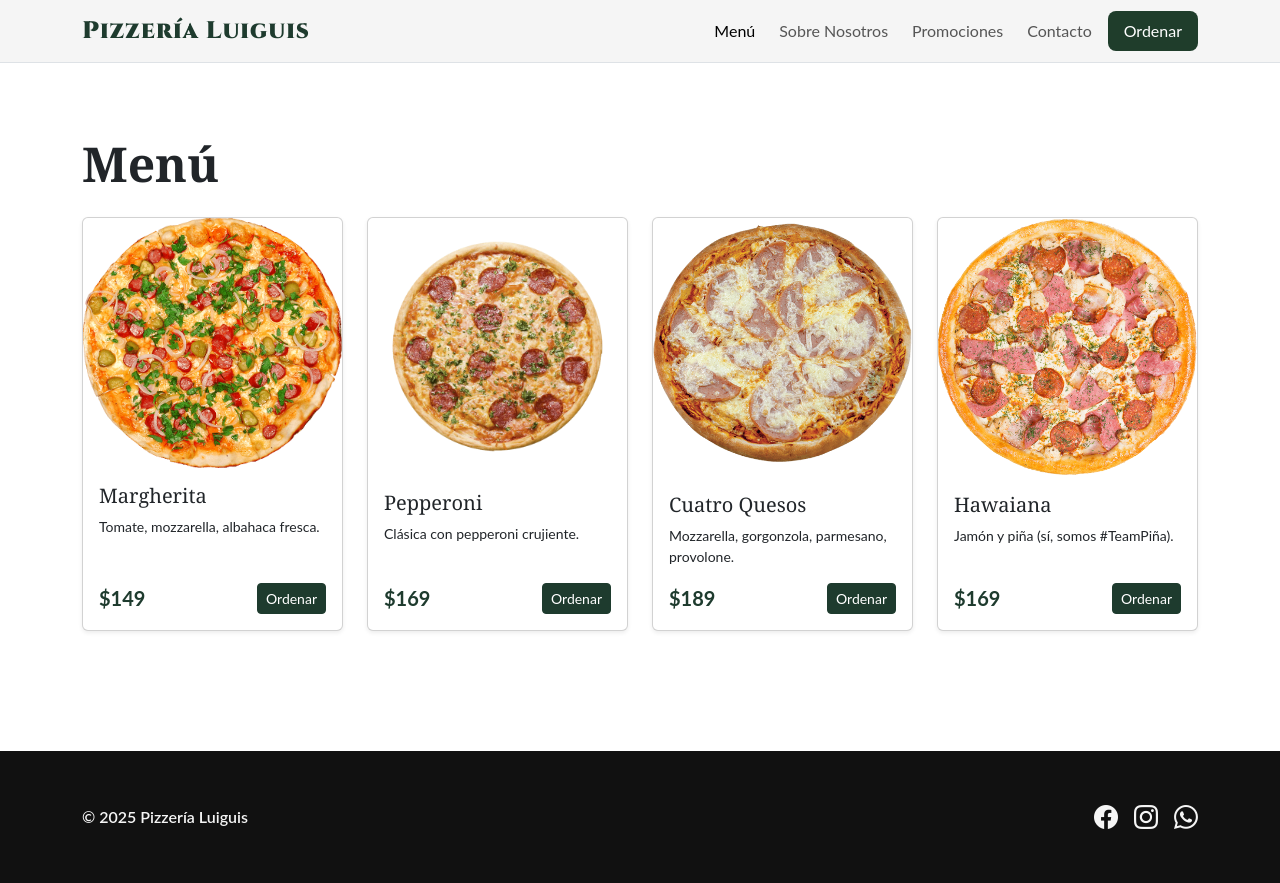
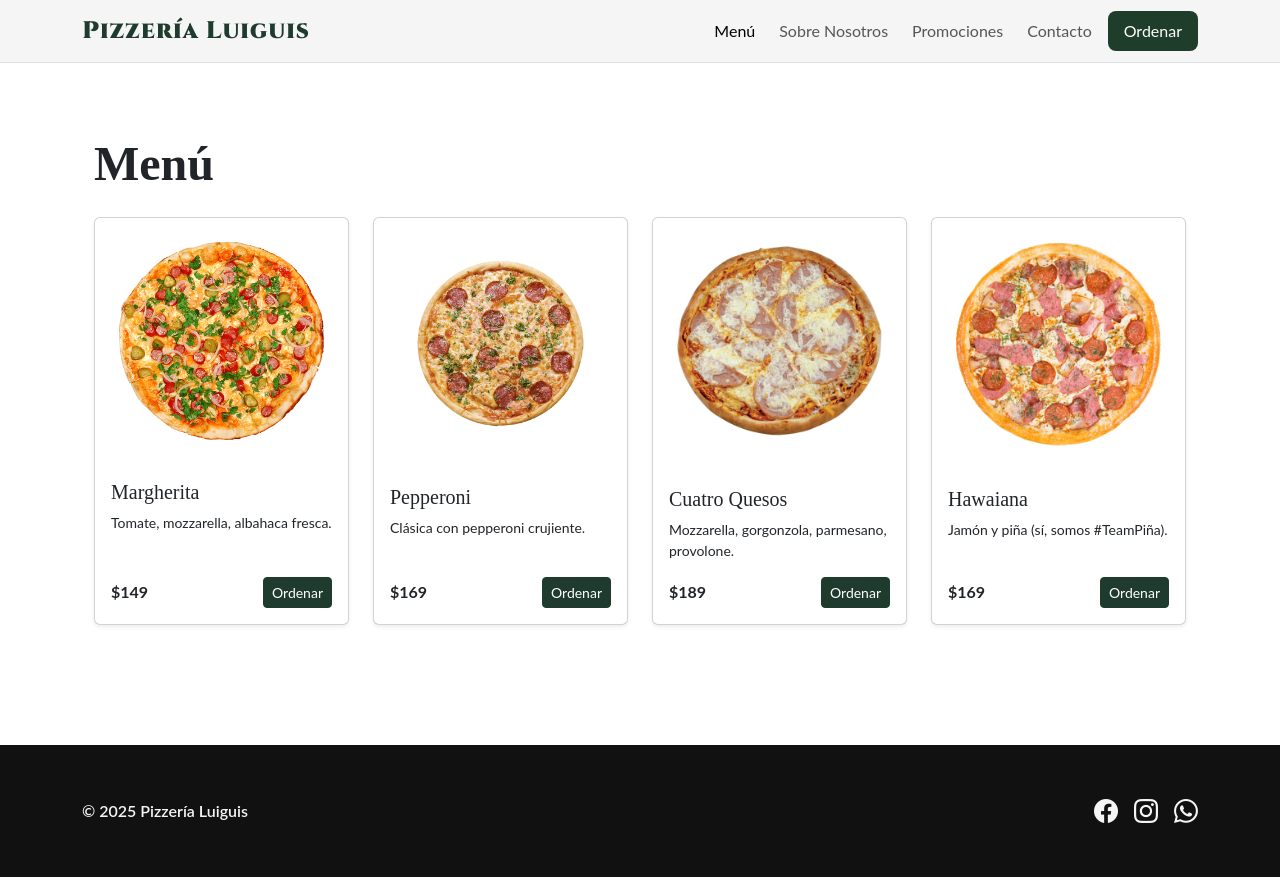
Before and after one commit to JulioCLedesma/landing-pizzeria, a React (Vite) app: page /menu in a window 1280 px wide. Built offline with nearby package versions, Linux system fonts and the light colour scheme.

Commit message:
menu img ok

```diff
--- a/src/pages/Menu.tsx
+++ b/src/pages/Menu.tsx
@@ -1,24 +1,26 @@
 export default function Menu() {
   const items = [
-    { name: 'Margherita', desc: 'Tomate, mozzarella, albahaca fresca.', price: 149, img: 'public/4.png' },
-    { name: 'Pepperoni', desc: 'Clásica con pepperoni crujiente.', price: 169, img: 'public/5.png' },
-    { name: 'Cuatro Quesos', desc: 'Mozzarella, gorgonzola, parmesano, provolone.', price: 189, img: 'public/6.png' },
-    { name: 'Hawaiana', desc: 'Jamón y piña (sí, somos #TeamPiña).', price: 169, img: 'public/2.png' },
+    // Rutas corregidas: Se quita "public/"
+    { name: 'Margherita', desc: 'Tomate, mozzarella, albahaca fresca.', price: 149, img: '/4.png' },
+    { name: 'Pepperoni', desc: 'Clásica con pepperoni crujiente.', price: 169, img: '/5.png' },
+    { name: 'Cuatro Quesos', desc: 'Mozzarella, gorgonzola, parmesano, provolone.', price: 189, img: '/6.png' },
+    { name: 'Hawaiana', desc: 'Jamón y piña (sí, somos #TeamPiña).', price: 169, img: '/2.png' },
   ];
 
   return (
     <section className="py-5">
-      <h1 className="display-5 fw-bold mb-4">Menú</h1>
+      <div className="container">
+        <h1 className="display-5 fw-bold mb-4 font-playfair">Menú</h1>
         <div className="row g-4">
           {items.map((it, i) => (
             <div key={i} className="col-12 col-sm-6 col-lg-3">
               <div className="card h-100 shadow-sm">
-              <img src={it.img} className="card-img-top" alt={it.name} />
+                <img src={it.img} className="card-img-top p-4" alt={it.name} />
                 <div className="card-body d-flex flex-column">
-                <h5 className="card-title">{it.name}</h5>
+                  <h5 className="card-title font-playfair">{it.name}</h5>
                   <p className="card-text small flex-grow-1">{it.desc}</p>
                   <div className="d-flex justify-content-between align-items-center mt-auto">
-                  <span className="fw-bold fs-5 text-primary">${it.price}</span>
+                    <span className="fw-bold">${it.price}</span>
                     <button className="btn btn-sm btn-primary">Ordenar</button>
                   </div>
                 </div>
@@ -26,6 +28,7 @@ export default function Menu() {
             </div>
           ))}
         </div>
+      </div>
     </section>
   );
 }
```
Also changed, not shown: 1 other file (tests, documents, lock files or other folders). Lines whose indentation alone changed are shown as unchanged.
